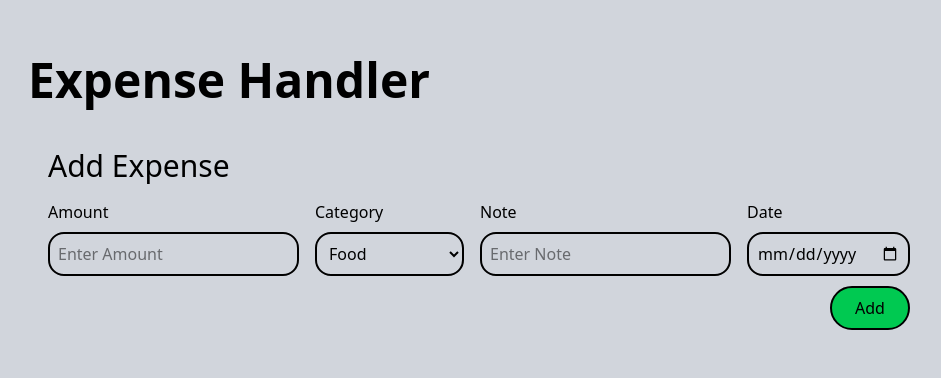
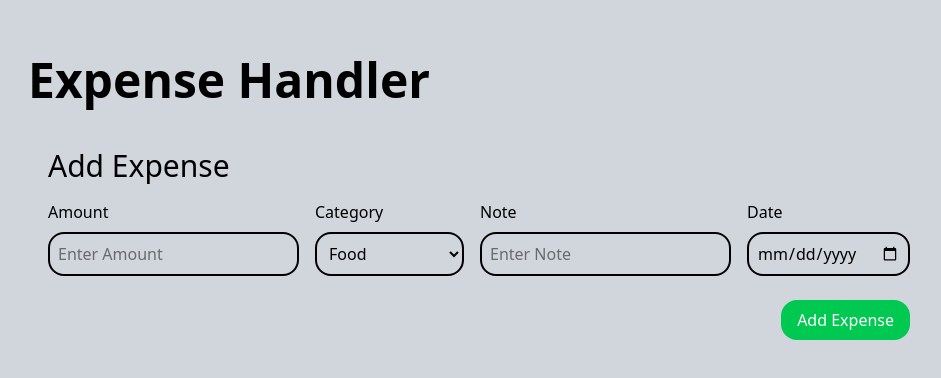
Before and after one commit to Wizzy019/Expense-Handler-App, a React (Vite) app: page / in a window 1280 px wide. Shown: the top 378 px of the page, without its empty margins (48-989 px from the left). Built offline with nearby package versions, Linux system fonts and the light colour scheme.

Commit message:
Added the functionality of the expense form

```diff
--- a/index.html
+++ b/index.html
@@ -2,7 +2,7 @@
 <html lang="en">
   <head>
     <meta charset="UTF-8" />
-    <link rel="icon" type="image/svg+xml" href="/vite.svg" />
+    <!-- <link rel="icon" type="image/svg+xml" href="/vite.svg" /> -->
     <meta name="viewport" content="width=device-width, initial-scale=1.0" />
     <title>expensehandler</title>
   </head>
--- a/src/components/ExpenseForm.jsx
+++ b/src/components/ExpenseForm.jsx
@@ -1,17 +1,73 @@
-import React from 'react'
+import React, { useState } from 'react'
 
-function ExpenseForm() {
+function ExpenseForm({ onAddExpense }) {
+  // Manage each field with useState as requested in BuildFlow.md
+  const [amount, setAmount] = useState('')
+  const [category, setCategory] = useState('Food')
+  const [note, setNote] = useState('')
+  const [date, setDate] = useState('')
+  const [error, setError] = useState('')
+
+  const handleSubmit = (e) => {
+    e.preventDefault()
+    // setError('')
+
+    const parsedAmount = parseFloat(amount)
+    if (Number.isNaN(parsedAmount) || parsedAmount <= 0) {
+      setError('Please enter a valid amount greater than 0.')
+      return
+    }
+    if (!date) {
+      setError('Please select a date.')
+      return
+    }
+
+    const expense = {
+      amount: parsedAmount,
+      category,
+      note,
+      date
+    }
+
+    if (typeof onAddExpense === 'function') {
+      onAddExpense(expense)
+    } else {
+      // fallback: log to console for now
+      console.log('New expense:', expense)
+    }
+
+    // clear form
+    setAmount('')
+    setCategory('Food')
+    setNote('')
+    setDate('')
+    setError('')
+  }
+
   return (
     <div className='ExpenseForm w-max flex flex-col p-5 mx-15 my-6'>
-      <h3 className='font-medium text-3xl'>Add Expense</h3>
-        <form className='flex flex-1 flex-wrap items-stretch gap-4 mt-4'>
-            <div className=''>
-                <label className='block mb-2 font-medium' htmlFor="Amount">Amount</label>
-                <input className='p-2 border-2 border-solid rounded-2xl' type="number" id='Amount' placeholder='Enter Amount'/>
+      <h3 className=' font-medium text-3xl'>Add Expense</h3>
+        <form onSubmit={handleSubmit} className='flex flex-col'>
+          <div className="form-row flex flex-1 flex-wrap items-stretch gap-4 mt-4">
+             <div className=''>
+                <label className='block mb-2 font-medium' htmlFor="amount">Amount</label>
+                <input
+                  className='p-2 border-2 border-solid rounded-2xl'
+                  type="number"
+                  id='amount'
+                  placeholder='Enter Amount'
+                  value={amount}
+                  onChange={(e) => setAmount(e.target.value)}
+                />
             </div>
             <div className=''>
-                <label className='block mb-2 font-medium' htmlFor="Amount">Category</label>
-                <select className='p-2 border-2 border-solid rounded-2xl' id='Category'>
+                <label className='block mb-2 font-medium' htmlFor="category">Category</label>
+                <select
+                  className='p-2 border-2 border-solid rounded-2xl'
+                  id='category'
+                  value={category}
+                  onChange={(e) => setCategory(e.target.value)}
+                >
                   <option value="Food">Food</option>
                   <option value="Transport">Transport</option>
                   <option value="Shopping">Shopping</option>
@@ -21,15 +77,35 @@ function ExpenseForm() {
                 </select>
             </div>
             <div className=''>
-                <label className='block mb-2 font-medium' htmlFor="Amount">Note</label>
-                <input className='p-2 border-2 border-solid rounded-2xl' type="text" id='Amount' placeholder='Enter Note'/>
+                <label className='block mb-2 font-medium' htmlFor="note">Note</label>
+                <input
+                  className='p-2 border-2 border-solid rounded-2xl'
+                  type="text"
+                  id='note'
+                  placeholder='Enter Note'
+                  value={note}
+                  onChange={(e) => setNote(e.target.value)}
+                />
             </div>
             <div className=''>
-                <label className='block mb-2 font-medium' htmlFor="Amount">Date</label>
-                <input className='p-2 border-2 border-solid rounded-2xl' type="date" id='Amount' />
+                <label className='block mb-2 font-medium' htmlFor="date">Date</label>
+                <input
+                  className='p-2 border-2 border-solid rounded-2xl'
+                  type="date"
+                  id='date'
+                  value={date}
+                  onChange={(e) => setDate(e.target.value)}
+                />
             </div>
+          </div>
+         {error && <p className="error text-red-500 mt-2">{error}</p>}
+          <button
+            className='w-auto self-end mt-6 bg-green-500 text-white py-2 px-4 rounded-2xl hover:bg-green-600 transition-colors'
+            type="submit"
+          >
+            Add Expense
+          </button>
         </form>
-        <button className='border-2 border-solid rounded-3xl bg-green-500 w-20 p-2 self-end mt-2.5'>Add</button>
     </div>
   )
 }
```
Also changed, not shown: public/UI.jpg (added), 1 other file (tests, documents, lock files or other folders).
